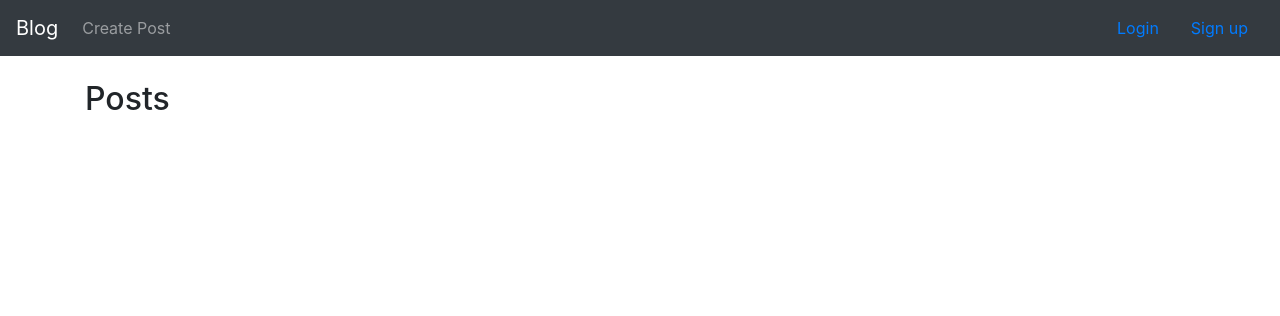
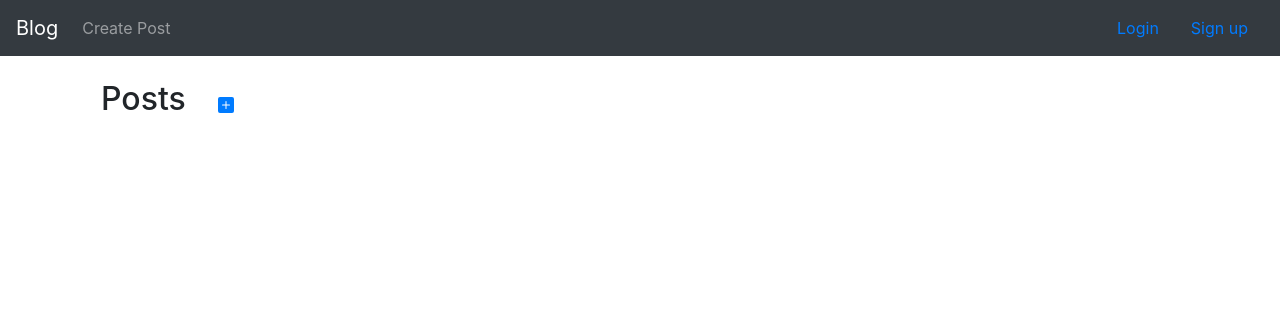
Before and after one commit to rohhh3/blog-django, a Django app: page / in a window 1280 px wide. Shown: the top 316 px of the page. Run offline with Django 5.2, Linux system fonts and the light colour scheme; data that the repository does not hold is empty.

Commit message:
added plus icon to home page

```diff
--- a/blog/templates/blog/home.html
+++ b/blog/templates/blog/home.html
@@ -2,7 +2,14 @@
 {% load static %}
 
 {% block page_title %}
-  <h2>Posts</h2>
+<div class="d-flex align-items-center">
+  <h2 class="mx-3">Posts</h2>
+  <a class="nav-link" href="{% url "post_new" %}">
+    <svg xmlns="http://www.w3.org/2000/svg" width="16" height="16" fill="currentColor" class="bi bi-plus-square-fill" viewBox="0 0 16 16">
+        <path d="M2 0a2 2 0 0 0-2 2v12a2 2 0 0 0 2 2h12a2 2 0 0 0 2-2V2a2 2 0 0 0-2-2zm6.5 4.5v3h3a.5.5 0 0 1 0 1h-3v3a.5.5 0 0 1-1 0v-3h-3a.5.5 0 0 1 0-1h3v-3a.5.5 0 0 1 1 0"/>
+    </svg>
+  </a>
+</div>
 {% endblock page_title %}
 
 {% block page_content %}
```
